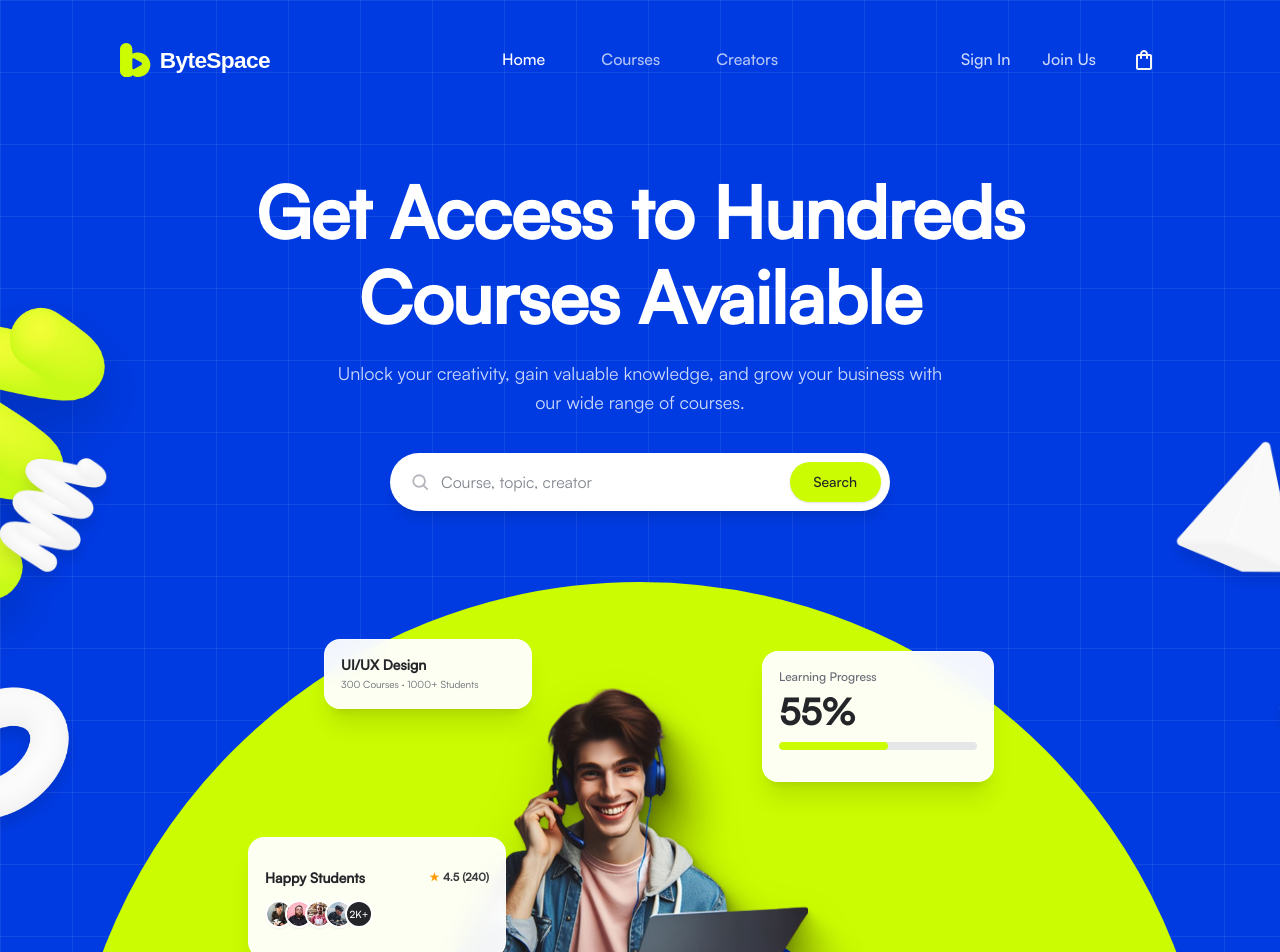
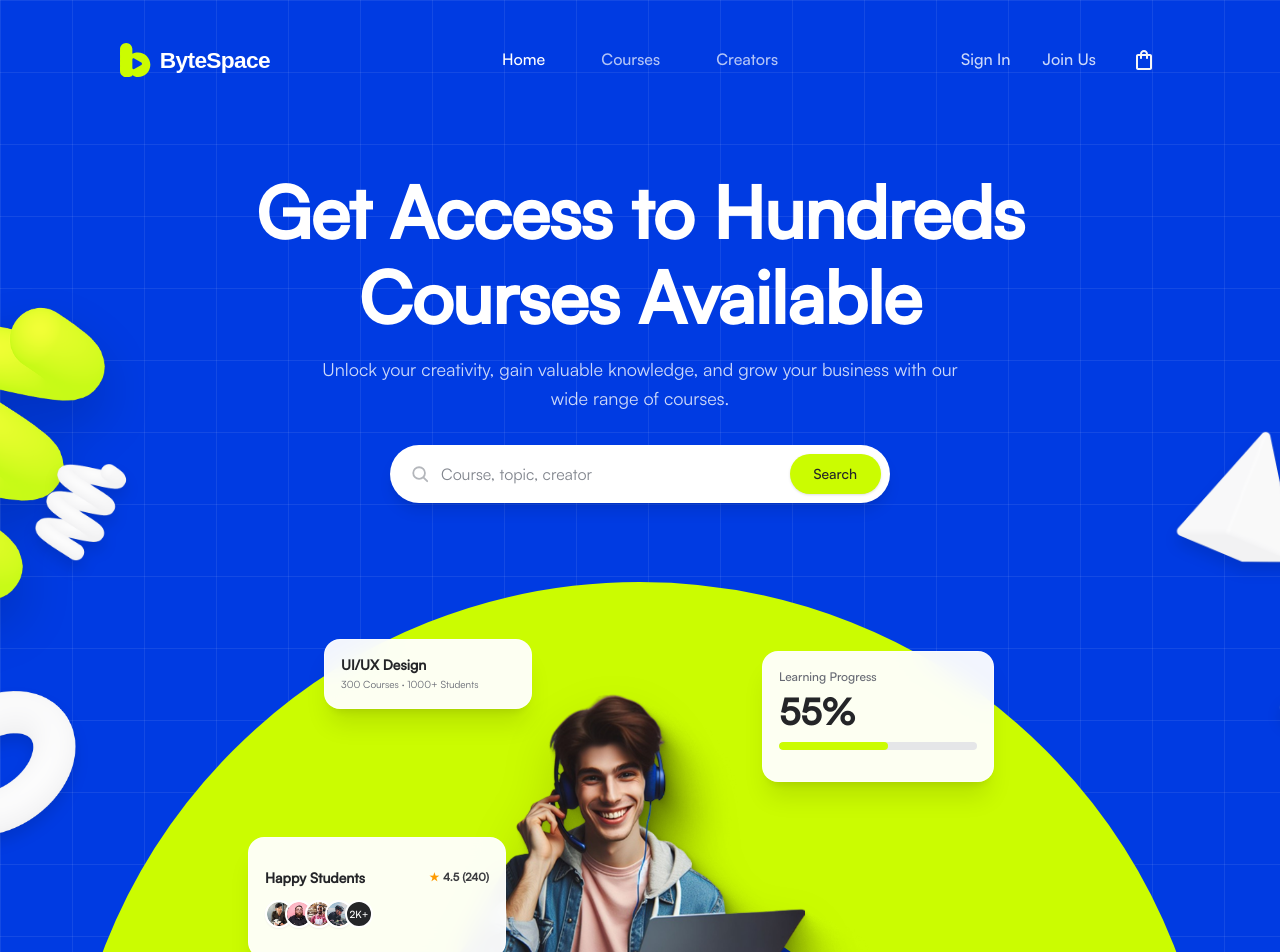
Before and after one commit to maliha-mobassira/bytespace-new, a Next.js app: page / in a window 1280 px wide. Shown: the top 952 px of the page. Built offline with nearby package versions, Linux system fonts and the light colour scheme.

Commit message:
fix: pixel-accurate alignment of hero boy bounding box, cards, and heading

```diff
--- a/components/sections/Hero.tsx
+++ b/components/sections/Hero.tsx
@@ -63,17 +63,17 @@ export function Hero() {
           <div
             className="absolute"
             style={{
-              left: "170px",
-              top: "210px",
-              width: "165px",
+              left: "210px",
+              top: "220px",
+              width: "140px",
               transform: "scaleX(-1)",
             }}
           >
             <Image
               src="/images/shape-squiggle-white.png"
               alt=""
-              width={165}
-              height={165}
+              width={140}
+              height={140}
               className="w-full h-auto object-contain drop-shadow-xl"
             />
           </div>
@@ -82,16 +82,16 @@ export function Hero() {
           <div
             className="absolute"
             style={{
-              left: "90px",
+              left: "80px",
               top: "430px",
-              width: "210px",
+              width: "230px",
             }}
           >
             <Image
               src="/images/shape-ring-white.png"
               alt=""
-              width={210}
-              height={210}
+              width={230}
+              height={230}
               className="w-full h-auto object-contain drop-shadow-xl"
             />
           </div>
@@ -119,7 +119,7 @@ export function Hero() {
             className="absolute"
             style={{
               right: "190px",
-              top: "200px",
+              top: "190px",
               width: "180px",
             }}
           >
@@ -154,7 +154,7 @@ export function Hero() {
         {/* 2. Ellipse 7 (Exact Figma: left: calc(50% - 1149px/2 - 0.5px); top: 582px; border: 320px solid #CBFC01;) */}
         <div
           aria-hidden="true"
-          className="absolute z-0 pointer-events-none"
+          className="absolute z-10 pointer-events-none"
           style={{
             boxSizing: "border-box",
             position: "absolute",
@@ -176,18 +176,18 @@ export function Hero() {
             top: "169px",
           }}
         >
-          {/* Main Heading */}
-          <h1 className="text-white text-[72px] font-semibold tracking-[-0.01em] leading-[1.18] max-w-[940px]">
-            Get Access to Hundreds Courses Available
+          {/* Main Heading (exact 2 lines matching Figma) */}
+          <h1 className="text-white text-[72px] font-semibold tracking-[-0.01em] leading-[1.18] max-w-[880px]">
+            Get Access to Hundreds <br /> Courses Available
           </h1>
 
           {/* Subtitle */}
-          <p className="mt-5 text-white/80 text-[18px] max-w-[620px] leading-relaxed">
+          <p className="mt-4 text-white/80 text-[18px] max-w-[640px] leading-relaxed">
             Unlock your creativity, gain valuable knowledge, and grow your business with our wide range of courses.
           </p>
 
           {/* Search Bar */}
-          <div className="mt-9 flex justify-center w-full">
+          <div className="mt-8 flex justify-center w-full">
             <SearchBar
               placeholder="Course, topic, creator"
               buttonLabel="Search"
@@ -196,22 +196,23 @@ export function Hero() {
           </div>
         </div>
 
-        {/* 4. Boy with Laptop (Centered, anchored to bottom border) */}
+        {/* 4. Boy with Laptop (Exact Figma bounds, anchored to bottom, z-20) */}
         <div
           className="absolute z-20 pointer-events-none"
           style={{
-            left: "calc(50% - 255px)",
+            left: "calc(50% - 250px)",
+            top: "450px",
+            width: "500px",
             bottom: "0px",
-            width: "510px",
           }}
         >
           <Image
             src="/images/hero-boy.png"
             alt="Student with laptop"
-            width={510}
-            height={550}
+            width={500}
+            height={574}
             priority
-            className="w-full h-auto object-contain drop-shadow-2xl"
+            className="w-full h-full object-contain object-bottom drop-shadow-2xl"
           />
         </div>
 
@@ -295,7 +296,7 @@ export function Hero() {
       <div className="lg:hidden relative z-20 flex flex-col items-center text-center px-4 pt-[130px] sm:pt-[150px]">
         {/* Heading */}
         <h1 className="text-white text-[34px] sm:text-[48px] font-semibold tracking-[-0.01em] leading-[1.2] max-w-[680px]">
-          Get Access to Hundreds Courses Available
+          Get Access to Hundreds <br /> Courses Available
         </h1>
 
         {/* Subtitle */}
```
